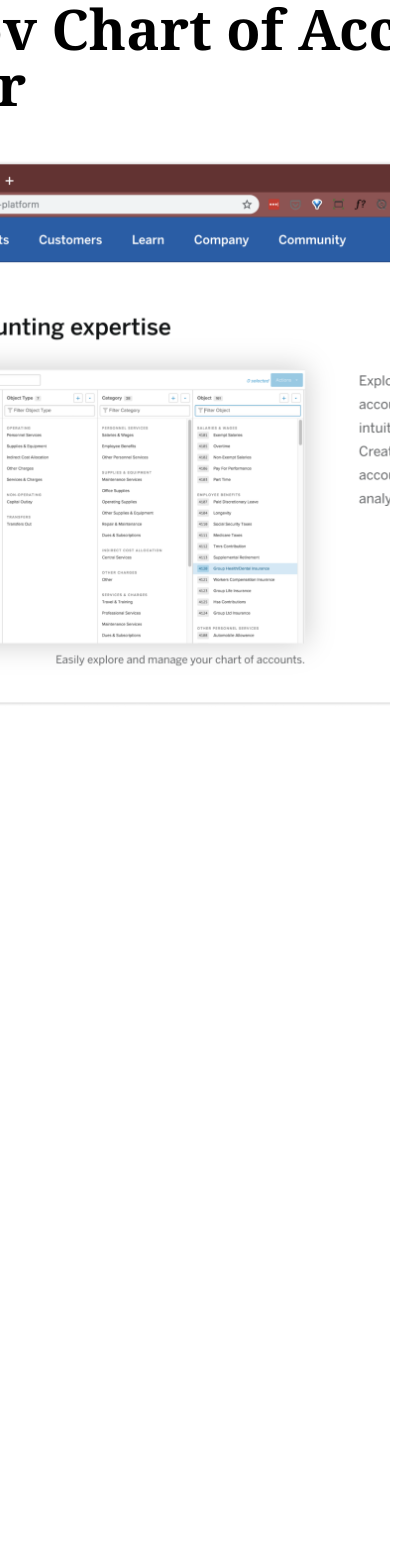
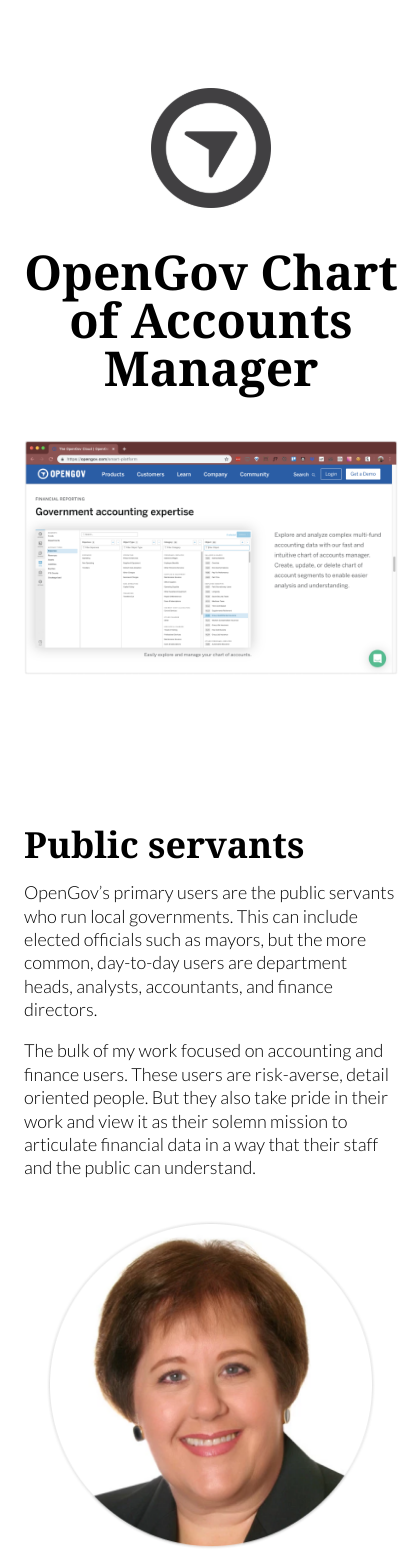
Before and after one commit to morgankeys/morgankeysdotcomv2, a React (Create React App) app: page /case-studies in a window 390 px wide. Shown: the top 1568 px of the page, 414 px wide, since content can reach past the window. Before the commit the page ends 844 px from the top, so only its background shows below. Built offline with nearby package versions, Linux system fonts and the light colour scheme; a web font is replaced by a local one.

Commit message:
Improve case-study page styling

```diff
--- a/src/components/CaseStudies/index.js
+++ b/src/components/CaseStudies/index.js
@@ -2,6 +2,8 @@
 
 import styled, { css } from "styled-components";
 
+//Images
+import ogLogo from "./../../assets/images/og-logo.svg";
 import heroImage from "./og-coa/0-hero-image@2x.png";
 import financeDirector from "./og-coa/1-finance-director@2x.png";
 import opengovReport from "./og-coa/2-opengov-report@2x.png";
@@ -16,21 +18,6 @@
 import filters from "./og-coa/11-filters@2x.png";
 import finalScreenshot from "./og-coa/12-final screenshot@2x.png";
 
-const Section = styled.section`
-  display: flex;
-  justify-content: center;
-  padding: 0 16px;
-  margin-bottom: 112px;
-  width: 100%;
-  flex-wrap: wrap;
-
-  ${props =>
-    props.alternate &&
-    css`
-      flex-direction: row-reverse;
-    `}
-`;
-
 const system = {
   breakpoints: {
     small: "24em",
@@ -40,21 +27,62 @@
   }
 };
 
+
+const CaseStudyContainer = styled.div`
+  display: flex;
+  justify-content: align-items;
+  align-items: center;
+  flex-direction: column;
+  width: 100%;
+  padding: 0 16px;
+`
+
+const HeroSection = styled.div`
+  display: flex;
+  flex-direction: column;
+  width: 100%;
+  align-items: center;
+`
+
+const Headline = styled.h1`
+  margin-bottom: 48px;
+  text-align: center;
+`
+
+const Section = styled.section`
+  display: flex;
+  justify-content: space-evenly;
+  margin-bottom: 112px;
+  width: 100%;
+  flex-wrap: wrap;
+  max-width: 1200px;
+
+  ${props =>
+    props.alternate &&
+    css`
+      flex-direction: row-reverse;
+    `}
+`
+
+const Text = styled.div`
+  padding-top: 24px;
+  min-width: 300px;
+  max-width: 510px;
+`
+
 const ImageContainer = styled.div`
-  padding: 16px;
+  padding-top: 24px;
   display: flex;
   justify-content: center;
   align-items: start;
   height: auto;
+  width: 100%;
+  max-width: 510px;
 
-  @media (min-width: ${system.breakpoints.small}) {
-    width: 510px;
-  }
-`;
+`
 
 const Img = styled.img`
   object-fit: contain;
-  min-width: 300px;
 
     ${props => {
     if (props.maxWidth) {
@@ -63,46 +91,32 @@
         `;
     } else {
       return css`
-          max-width: 510px;
+          max-width: 100%;
         `;
     }
   }};
-`;
+`
 
-const Text = styled.div`
-  padding: 16px;
-  margin: 0 30px 0 30px;
-  max-width: 510px;
-  min-width:300px;
-`;
+const Logo = styled(Img)`
+  margin-top: 80px;
+  margin-bottom: 40px;
+`
 
-const Headline = styled.h1`
-  margin-bottom: 48px;
-`;
+const HeroImg = styled(Img)`
+    margin-bottom: 128px;
+    width: 100%;
+`
+
+
 
 const CaseStudies = props => {
   return (
-    <div
-      style={{
-        display: "flex",
-        justifyContent: "start",
-        alignItems: "start",
-        flexDirection: "column",
-        width: "100%",
-        position: "absolute",
-        top: 0,
-        bottom: 0,
-        left: 0,
-        right: 0,
-        overflow: "scroll"
-      }}
-    >
-      <Section>
-        <div>
+    <CaseStudyContainer>
+      <HeroSection>
+        <Logo src={ogLogo} maxWidth={120} />
         <Headline>OpenGov Chart of Accounts Manager</Headline>
-          <Img src={heroImage} maxWidth={870} />
-        </div>
-      </Section>
+        <HeroImg src={heroImage} maxWidth={870} />
+      </HeroSection>
       <Section>
         <Text>
           <h3>Public servants</h3>
@@ -226,7 +240,7 @@
           <Img src={terry} maxWidth={330} />
         </ImageContainer>
       </Section>
-      <Section>
+      <Section alternate>
         <Text>
           <h3>Becoming an expert</h3>
           <p>
@@ -277,7 +291,7 @@
           <Img src={earlyConcept} />
         </ImageContainer>
       </Section>
-      <Section>
+      <Section alternate>
         <Text>
           <h3>Back to the drawing board</h3>
           <p>
@@ -320,7 +334,7 @@
           <Img src={slotMachine} />
         </ImageContainer>
       </Section>
-      <Section>
+      <Section alternate>
         <Text>
           <h3>Usability testing</h3>
           <p>
@@ -375,7 +389,7 @@
           <Img src={filters} />
         </ImageContainer>
       </Section>
-      <Section>
+      <Section alternate>
         <Text>
           <h3>Impact</h3>
           <p>
@@ -409,9 +423,9 @@
         </ImageContainer>
       </Section>
       <footer>
-        <p>Morgan Keys</p>
+        <p>Morgan Keys | Summer 2019</p>
       </footer>
-    </div>
+    </CaseStudyContainer>
   );
 };
 
--- a/src/components/Home/home.css
+++ b/src/components/Home/home.css
@@ -41,7 +41,6 @@
     line-height: 1;
     margin: 0; }
   p,
-  div,
   span,
   ul,
   ol,
@@ -66,7 +65,7 @@
 
 @media (max-width: 425px) {
   h1 {
-    font-size: 56px;
+    font-size: 48px;
     line-height: 1;
     margin: 0; }
   h2 {
@@ -78,12 +77,11 @@
     line-height: 1;
     margin: 0; }
   p,
-  div,
   span,
   ul,
   ol,
   li {
-    font-size: 16px;
+    font-size: 18px;
     margin-bottom: 16px; }
   a.subtle {
     font-size: 18px;
--- a/src/components/StoryPanel/story-panel.css
+++ b/src/components/StoryPanel/story-panel.css
@@ -41,7 +41,6 @@
     line-height: 1;
     margin: 0; }
   p,
-  div,
   span,
   ul,
   ol,
@@ -66,7 +65,7 @@
 
 @media (max-width: 425px) {
   h1 {
-    font-size: 56px;
+    font-size: 48px;
     line-height: 1;
     margin: 0; }
   h2 {
@@ -78,12 +77,11 @@
     line-height: 1;
     margin: 0; }
   p,
-  div,
   span,
   ul,
   ol,
   li {
-    font-size: 16px;
+    font-size: 18px;
     margin-bottom: 16px; }
   a.subtle {
     font-size: 18px;
@@ -145,7 +143,6 @@
     line-height: 1;
     margin: 0; }
   p,
-  div,
   span,
   ul,
   ol,
@@ -170,7 +167,7 @@
 
 @media (max-width: 425px) {
   h1 {
-    font-size: 56px;
+    font-size: 48px;
     line-height: 1;
     margin: 0; }
   h2 {
@@ -182,12 +179,11 @@
     line-height: 1;
     margin: 0; }
   p,
-  div,
   span,
   ul,
   ol,
   li {
-    font-size: 16px;
+    font-size: 18px;
     margin-bottom: 16px; }
   a.subtle {
     font-size: 18px;
@@ -343,7 +339,6 @@
     line-height: 1;
     margin: 0; }
   p,
-  div,
   span,
   ul,
   ol,
@@ -368,7 +363,7 @@
 
 @media (max-width: 425px) {
   h1 {
-    font-size: 56px;
+    font-size: 48px;
     line-height: 1;
     margin: 0; }
   h2 {
@@ -380,12 +375,11 @@
     line-height: 1;
     margin: 0; }
   p,
-  div,
   span,
   ul,
   ol,
   li {
-    font-size: 16px;
+    font-size: 18px;
     margin-bottom: 16px; }
   a.subtle {
     font-size: 18px;
@@ -500,7 +494,6 @@
     line-height: 1;
     margin: 0; }
   p,
-  div,
   span,
   ul,
   ol,
@@ -525,7 +518,7 @@
 
 @media (max-width: 425px) {
   h1 {
-    font-size: 56px;
+    font-size: 48px;
     line-height: 1;
     margin: 0; }
   h2 {
@@ -537,12 +530,11 @@
     line-height: 1;
     margin: 0; }
   p,
-  div,
   span,
   ul,
   ol,
   li {
-    font-size: 16px;
+    font-size: 18px;
     margin-bottom: 16px; }
   a.subtle {
     font-size: 18px;
--- a/src/styles/App.css
+++ b/src/styles/App.css
@@ -41,7 +41,6 @@
     line-height: 1;
     margin: 0; }
   p,
-  div,
   span,
   ul,
   ol,
@@ -66,7 +65,7 @@
 
 @media (max-width: 425px) {
   h1 {
-    font-size: 56px;
+    font-size: 48px;
     line-height: 1;
     margin: 0; }
   h2 {
@@ -78,12 +77,11 @@
     line-height: 1;
     margin: 0; }
   p,
-  div,
   span,
   ul,
   ol,
   li {
-    font-size: 16px;
+    font-size: 18px;
     margin-bottom: 16px; }
   a.subtle {
     font-size: 18px;
--- a/src/styles/_system.scss
+++ b/src/styles/_system.scss
@@ -96,7 +96,6 @@
   }
 
   p,
-  div,
   span,
   ul,
   ol,
@@ -134,7 +133,7 @@
 
 @media (max-width: $break-mobile) {
   h1 {
-    font-size: 56px;
+    font-size: 48px;
     line-height: 1;
     margin: 0;
   }
@@ -150,12 +149,11 @@
   }
 
   p,
-  div,
   span,
   ul,
   ol,
   li {
-    font-size: 16px;
+    font-size: 18px;
     margin-bottom: 16px;
   }
 
```
Also changed, not shown: src/assets/images/og-logo.png (renamed from src/assets/images/og-logo@2x.png), src/assets/images/og-logo.svg (added). Lines whose indentation alone changed are shown as unchanged.
